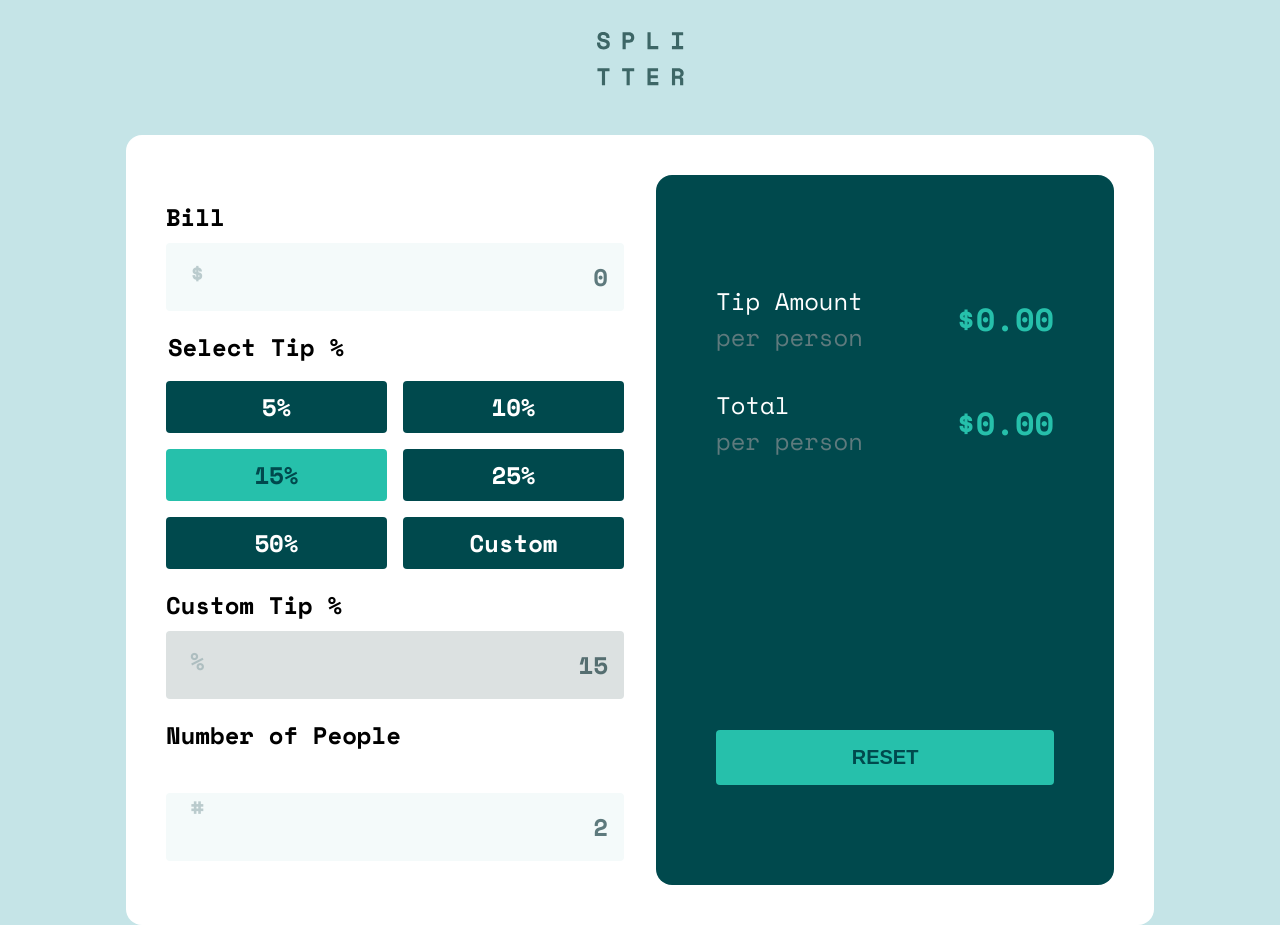
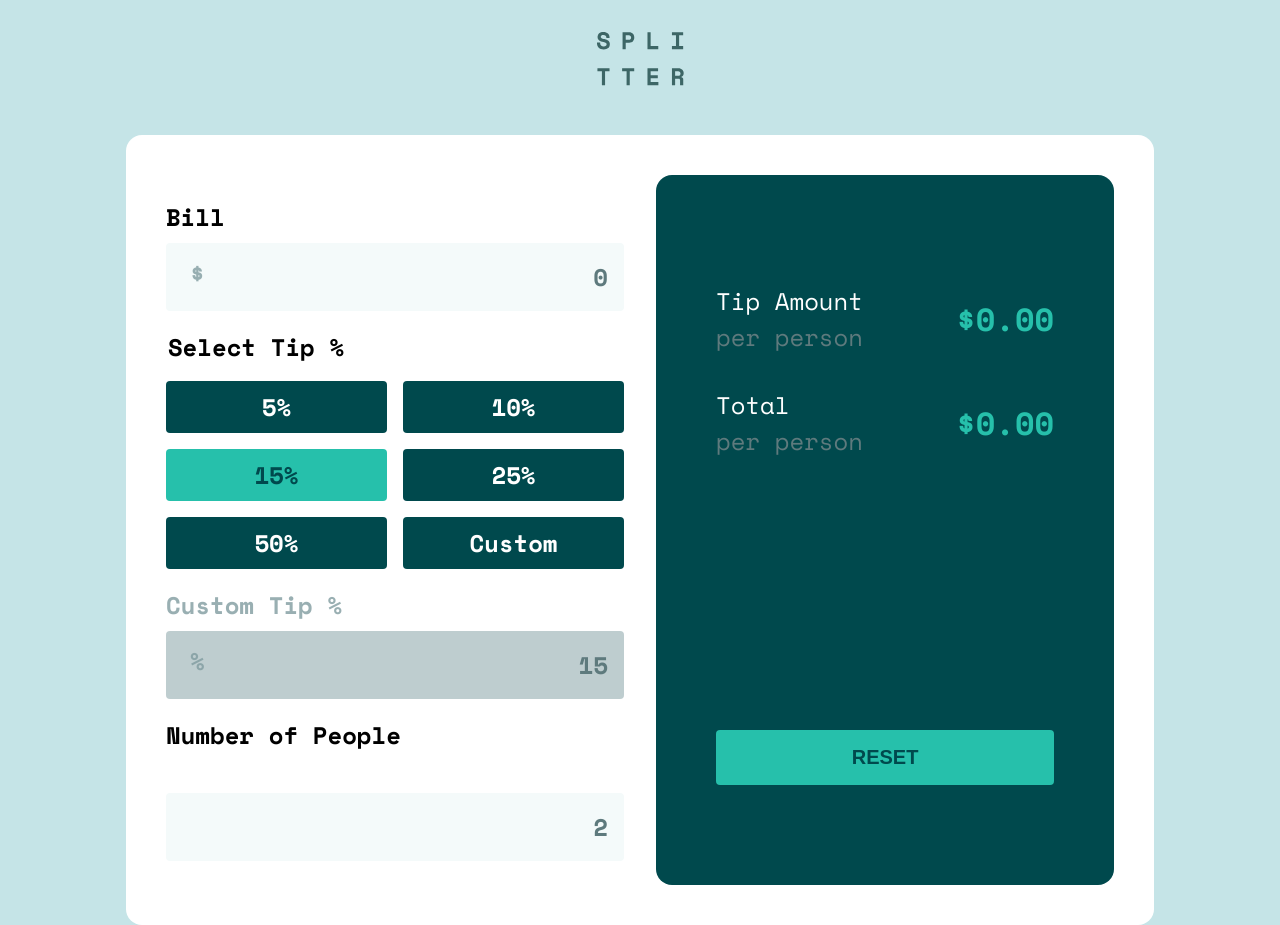
Before and after one commit to Brian-Pob/svelte-tip-calc, a SvelteKit app: page / in a window 1280 px wide. Built offline with nearby package versions, Linux system fonts and the light colour scheme.

Commit message:
final styles

```diff
--- a/src/routes/+page.svelte
+++ b/src/routes/+page.svelte
@@ -91,7 +91,7 @@
       </label>
     </div>
 
-    <label data-unit="#">
+    <label >
       Number of People
       <span class="error-msg" class:visHidden={!isInvalidPeople}>
         Can't be less than 1
@@ -159,6 +159,7 @@ input::-webkit-inner-spin-button {
 :global(*, *::before, *::after) {
   box-sizing: border-box;
   margin: 0;
+  transition: color 0.1s ease-out, background-color 0.1s ease-out;
 }
 
 :global(body) {
@@ -252,17 +253,31 @@ legend, label {
 }
 
 label:has(input[type='number']) {
+  --cursor: auto;
+  --brightness: 1;
+
   display: flex;
   flex-direction: column;
   gap: 0.5rem;
   position: relative;
+
+
   & > input {
     text-align: right;
   }
 }
 
-label:has(input[type="radio"]), input[type='number'] {
+label:has(input[type="radio"]),
+input[type='number'] {
   font-size: 1.5rem;
+}
+
+label:has(input[type="number"]:disabled){
+  color: hsl(var(--cyan-gray) / 0.8);
+  & > input {
+    cursor: not-allowed;
+    background: hsl(var(--cyan-gray) / 0.5);
+  };
 }
 
 input[type='number'] {
@@ -275,10 +290,6 @@ input[type='number'] {
   text-align: right;
   outline-color: hsl(var(--cyan));
 
-  &:disabled {
-    cursor: not-allowed;
-    filter: brightness(0.9);
-  }
 
   &.invalid {
     outline-color: orangered;
@@ -290,7 +301,7 @@ label:has(input[type='number'])::before {
   position: absolute;
   font-size: 1.5rem;
   z-index: 1;
-  color: hsl(var(--cyan-gray) / 0.5);
+  color: hsl(var(--cyan-gray) / 0.8);
   top: 50%;
   left: calc(0.5rem + var(--input-padding));
   content: var(--content);
```
